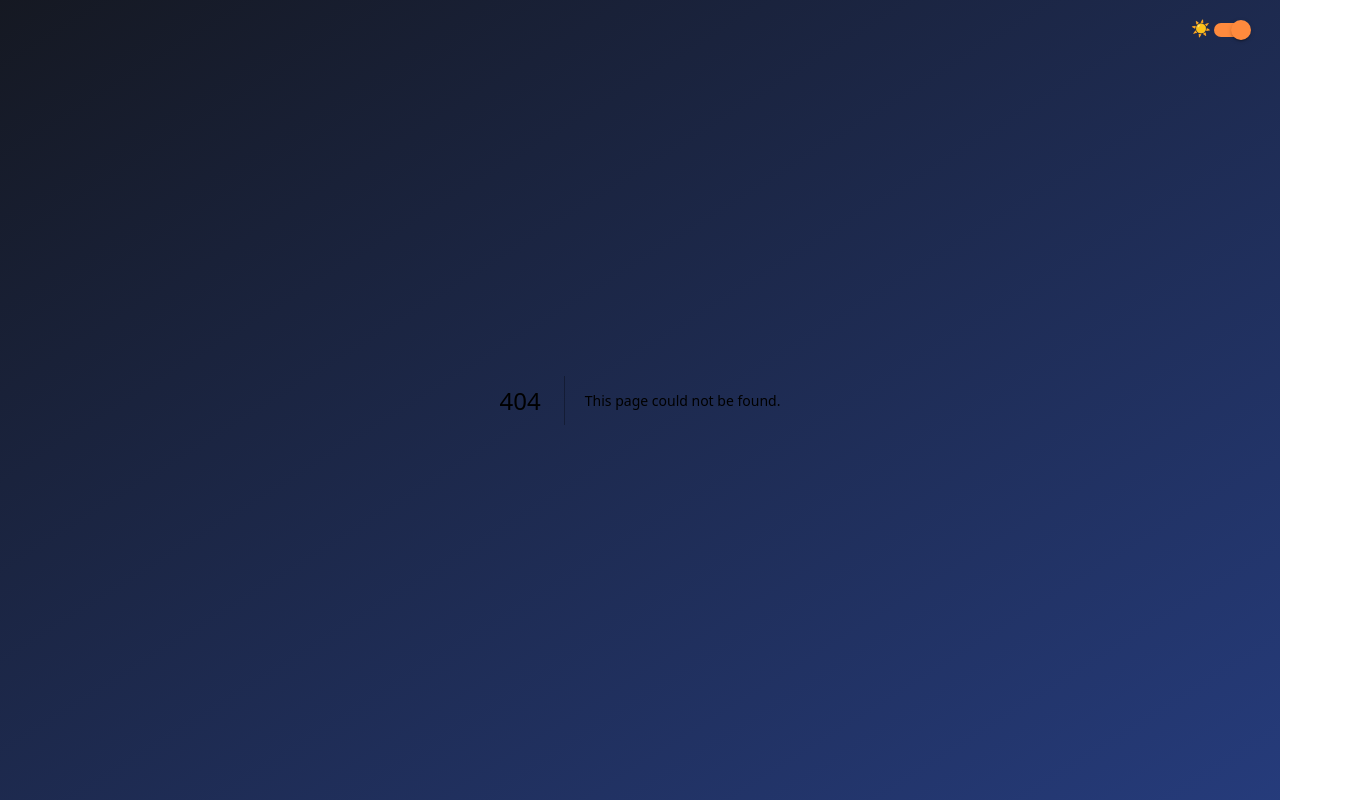
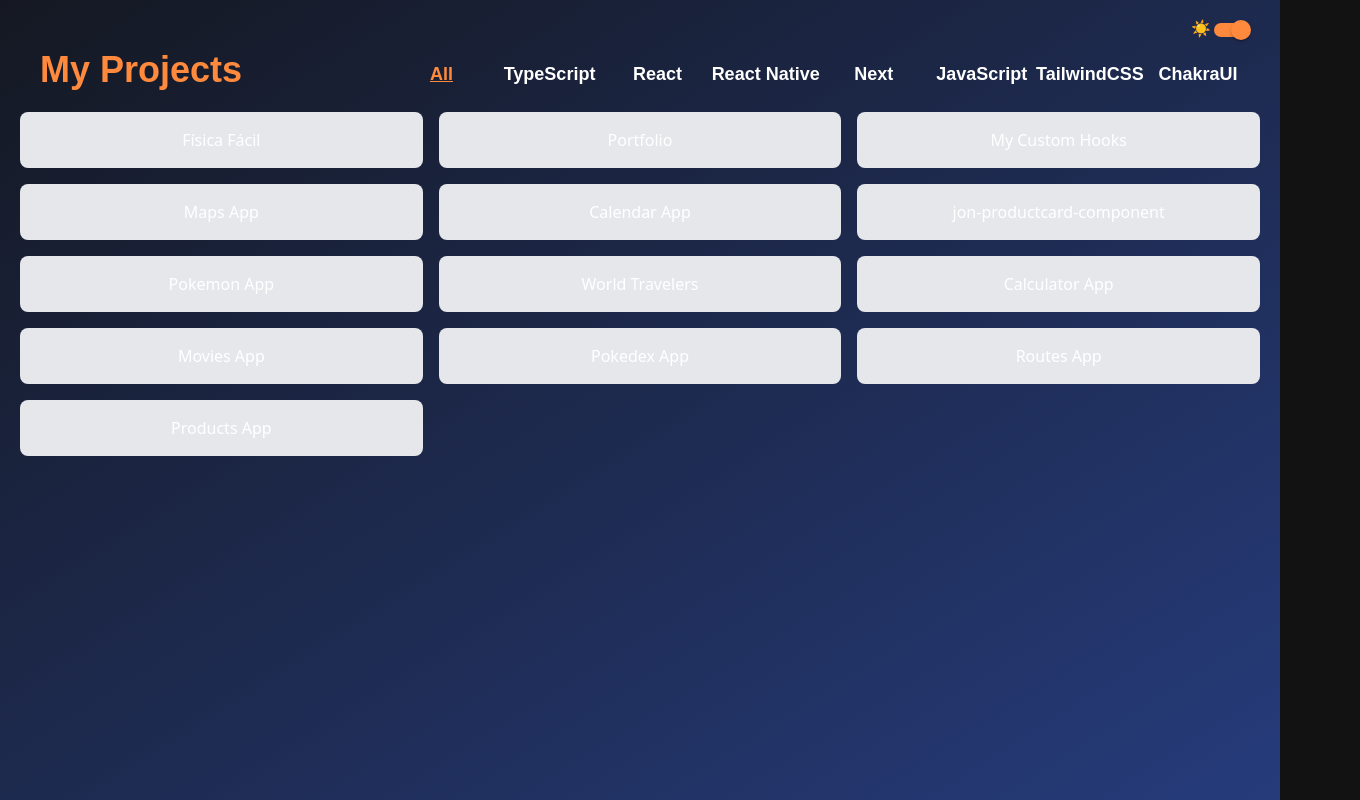
Before and after one commit to JonathanJB88/jonidev-portfolio, a Next.js app: page /projects in a window 1280 px wide. Before the commit this address had no page. Shown: the whole page, 1360 px wide, since content can reach past the window. Built offline with nearby package versions, Linux system fonts and the light colour scheme.

Commit message:
[add]: projects page

```diff
--- /dev/null
+++ b/src/components/ProjectCard.tsx
@@ -0,0 +1,25 @@
+import { IProject } from '@/interfaces';
+import Image from 'next/image';
+import { RefObject } from 'react';
+
+interface ProjectCardProps {
+  project: IProject;
+}
+
+export const ProjectCard = ({ project: { image_path, name } }: ProjectCardProps) => {
+  return (
+    <div>
+      {/* <Image
+        src={image_path}
+        alt={name}
+        className='rounded-sm cursor-pointer'
+        onClick={() => {}}
+        width={300}
+        height={150}
+        // objectFit={category.includes('React Native') ? 'contain' : 'cover'}
+        // layout='responsive'
+      /> */}
+      <p className='my-2 text-center'>{name}</p>
+    </div>
+  );
+};
--- /dev/null
+++ b/src/components/ProjectsNavBar.tsx
@@ -0,0 +1,31 @@
+import { ProjectsNavItem } from '@/components';
+
+import { Category } from '@/interfaces';
+
+type Categories = Category | 'All';
+
+interface ProjectsNavBarProps {
+  handleCategory: (category: Categories) => void;
+  active: string;
+}
+
+const categories: Categories[] = [
+  'All',
+  'TypeScript',
+  'React',
+  'React Native',
+  'Next',
+  'JavaScript',
+  'TailwindCSS',
+  'ChakraUI',
+];
+
+export const ProjectsNavBar = ({ active, handleCategory }: ProjectsNavBarProps) => {
+  return (
+    <div className='grid grid-cols-4 pt-2 list-none md:grid-cols-9'>
+      {categories.map((category) => (
+        <ProjectsNavItem key={category} value={category} active={active} handleCategory={handleCategory} />
+      ))}
+    </div>
+  );
+};
--- /dev/null
+++ b/src/components/ProjectsNavItem.tsx
@@ -0,0 +1,28 @@
+import { useContext } from 'react';
+
+import { PortfolioContext } from '@/context';
+
+import { Category } from '@/interfaces';
+
+interface ProjectsNavItemProps {
+  value: Category | 'All';
+  handleCategory: (category: Category | 'All') => void;
+  active: string;
+}
+
+export const ProjectsNavItem = ({ value, active, handleCategory }: ProjectsNavItemProps) => {
+  //
+  const { theme } = useContext(PortfolioContext);
+  const isDark = theme === 'dark';
+
+  const textHoverColor = isDark ? 'text-accent' : 'text-primary';
+
+  let navItemClassName = `text-xs cursor-pointer hover:${textHoverColor} md:text-lg text-center py-1 font-bold font-header`;
+  if (active === value) navItemClassName += ` ${textHoverColor} underline`;
+
+  return (
+    <li className={navItemClassName} onClick={() => handleCategory(value)}>
+      {value}
+    </li>
+  );
+};
--- /dev/null
+++ b/src/components/ProjectsSet.tsx
@@ -0,0 +1,42 @@
+import { useContext } from 'react';
+
+import { PortfolioContext } from '@/context';
+import { ProjectCard, ProjectsNavBar } from '@/components';
+
+import { Category, IProject } from '@/interfaces';
+
+interface ProjectsSetProps {
+  projects: IProject[];
+  handleCategory: (category: Category | 'All') => void;
+  active: string;
+}
+
+export const ProjectsSet = ({ projects, active, handleCategory }: ProjectsSetProps) => {
+  //
+  const { theme } = useContext(PortfolioContext);
+  const darkTheme = theme === 'dark';
+  const textBg = darkTheme ? 'text-accent' : 'text-primary';
+
+  return (
+    <section>
+      <div className='flex flex-col items-center pt-10 md:flex-row md:justify-between lg:pt-12'>
+        <h1 className={`text-xl font-extrabold text-center font-header md:text-4xl md:pl-10 ${textBg}`}>My Projects</h1>
+        <div className='-ml-4 md:-mr-20'>
+          <ProjectsNavBar handleCategory={handleCategory} active={active} />
+        </div>
+      </div>
+      <div className='relative px-5 py-2 overflow-y-auto'>
+        <div className='relative grid grid-cols-12 gap-4 my-3'>
+          {projects.map((project) => (
+            <div
+              className='col-span-12 p-2 bg-gray-200 rounded-lg sm:col-span-6 lg:col-span-4 dark:bg-dark-200'
+              key={project.name}
+            >
+              <ProjectCard project={project} />
+            </div>
+          ))}
+        </div>
+      </div>
+    </section>
+  );
+};
--- a/src/components/index.tsx
+++ b/src/components/index.tsx
@@ -11,3 +11,7 @@ export * from './DownloadCV';
 export * from './TechSkills';
 export * from './SoftSkills';
 export * from './SkillCard';
+export * from './ProjectsNavBar';
+export * from './ProjectsNavItem';
+export * from './ProjectCard';
+export * from './ProjectsSet';
--- a/src/data/data.ts
+++ b/src/data/data.ts
@@ -113,8 +113,8 @@ export const projects: IProject[] = [
     image_path: '/images/fisicafacil.gif',
     deployed_url: 'https://fisicafacil.vercel.app/',
     github_url: 'https://github.com/JonathanJB88/AIEasyPhysics',
-    category: ['TypeScript', 'React', 'Tailwind CSS'],
-    key_techs: ['React', 'Typescript', 'Tailwind CSS', 'Framer Motion', 'React-hot-toast'],
+    category: ['TypeScript', 'React', 'TailwindCSS'],
+    key_techs: ['React', 'Typescript', 'TailwindCSS', 'Framer Motion', 'React-hot-toast'],
   },
   {
     id: 2,
@@ -124,8 +124,8 @@ export const projects: IProject[] = [
     image_path: '/images/portfolio.gif',
     deployed_url: 'https://jonathanbrachoportfolio.vercel.app/',
     github_url: 'https://github.com/JonathanJB88/portfolio',
-    category: ['TypeScript', 'React', 'Next', 'Tailwind CSS'],
-    key_techs: ['React', 'Next', 'Tailwind CSS', 'Framer Motion', 'React Icons'],
+    category: ['TypeScript', 'React', 'Next', 'TailwindCSS'],
+    key_techs: ['React', 'Next', 'TailwindCSS', 'Framer Motion', 'React Icons'],
   },
   {
     id: 3,
@@ -144,8 +144,8 @@ export const projects: IProject[] = [
     image_path: '/images/maps-app.gif',
     deployed_url: 'https://jonathandev-mapsapp.netlify.app/',
     github_url: 'https://github.com/JonathanJB88/Maps-App',
-    category: ['TypeScript', 'React', 'CSS3'],
-    key_techs: ['React', 'TypeScript', 'Vite', 'Jest', 'Css', 'Mapbox', 'React Testing Library'],
+    category: ['TypeScript', 'React'],
+    key_techs: ['React', 'TypeScript', 'Vite', 'Jest', 'CSS3', 'Mapbox', 'React Testing Library'],
   },
   {
     id: 5,
@@ -154,8 +154,8 @@ export const projects: IProject[] = [
     image_path: '/images/calendar-app.gif',
     deployed_url: 'https://jonathandev-calendar-app.netlify.app/',
     github_url: 'https://github.com/JonathanJB88/CalendarApp_Frontend-React',
-    category: ['JavaScript', 'React', 'CSS3'],
-    key_techs: ['React', 'JavaScript', 'Vite', 'Jest', 'Css', 'React Testing Library'],
+    category: ['JavaScript', 'React'],
+    key_techs: ['React', 'JavaScript', 'Vite', 'Jest', 'CSS3', 'React Testing Library'],
   },
   {
     id: 6,
@@ -165,7 +165,7 @@ export const projects: IProject[] = [
     image_path: '/images/jon-productcard-component.gif',
     deployed_url: 'https://www.npmjs.com/package/jon-productcard-component',
     github_url: 'https://github.com/JonathanJB88/jon-productcard-component',
-    category: ['TypeScript', 'React', 'CSS3'],
+    category: ['TypeScript', 'React'],
     key_techs: ['React', 'TypeScript', 'CSS3'],
   },
   {
@@ -176,7 +176,7 @@ export const projects: IProject[] = [
     image_path: '/images/pokemon.gif',
     deployed_url: 'https://pokemon-app-by-jonathanbracho.vercel.app/',
     github_url: 'https://github.com/JonathanJB88/PI-Pokemon',
-    category: ['JavaScript', 'React', 'CSS3'],
+    category: ['JavaScript', 'React'],
     key_techs: ['React', 'Redux', 'CSS3', 'Node.js', 'Express', 'PostgreSQL'],
   },
   {
@@ -210,7 +210,7 @@ export const projects: IProject[] = [
     image_path: '/images/calculator.gif',
     deployed_url: 'https://drive.google.com/file/d/1pRb-u9kmI1Hn7l_912FhVt3tLHUleJJr/view',
     github_url: 'https://github.com/JonathanJB88/Calculator-ReactNative',
-    category: ['TypeScript', 'React Native', 'CSS3'],
+    category: ['TypeScript', 'React Native'],
     key_techs: ['React Native', 'TypeScript'],
   },
   {
@@ -220,7 +220,7 @@ export const projects: IProject[] = [
     image_path: '/images/movies.gif',
     deployed_url: 'https://drive.google.com/file/d/1s3o437uFC_lKef53EPjyLEwKSM96kxrO/view',
     github_url: 'https://github.com/JonathanJB88/MoviesApp-reactNative',
-    category: ['TypeScript', 'React Native', 'CSS3'],
+    category: ['TypeScript', 'React Native'],
     key_techs: ['React Native', 'TypeScript'],
   },
   {
@@ -231,7 +231,7 @@ export const projects: IProject[] = [
     image_path: '/images/pokedex.gif',
     deployed_url: 'https://drive.google.com/file/d/19U2myC_swNI4gOiS67__Ih96P3FCRRdW/view',
     github_url: 'https://github.com/JonathanJB88/PokedexApp',
-    category: ['TypeScript', 'React Native', 'CSS3'],
+    category: ['TypeScript', 'React Native'],
     key_techs: ['React Native', 'TypeScript'],
   },
   {
@@ -241,7 +241,7 @@ export const projects: IProject[] = [
     image_path: '/images/routes.gif',
     deployed_url: 'https://drive.google.com/file/d/1phkcH9OlQdZ6bfwIZq2_MkPwMVj-08TI/view',
     github_url: 'https://github.com/JonathanJB88/MapsApp-ReactNative',
-    category: ['TypeScript', 'React Native', 'CSS3'],
+    category: ['TypeScript', 'React Native'],
     key_techs: ['React Native', 'TypeScript'],
   },
   {
@@ -252,7 +252,7 @@ export const projects: IProject[] = [
     image_path: '/images/products.gif',
     deployed_url: 'https://drive.google.com/file/d/1YUeCUpUja6gz1W6sbVjlfxH3_18_HDtf/view',
     github_url: 'https://github.com/JonathanJB88/ProductsApp',
-    category: ['TypeScript', 'React Native', 'CSS3'],
+    category: ['TypeScript', 'React Native'],
     key_techs: ['React Native', 'TypeScript', 'MongoDB', 'Cloudinary'],
   },
 ];
--- a/src/interfaces/interfaces.ts
+++ b/src/interfaces/interfaces.ts
@@ -21,15 +21,7 @@ export interface IProject {
   key_techs: string[];
 }
 
-export type Category =
-  | 'React'
-  | 'React Native'
-  | 'Next'
-  | 'CSS3'
-  | 'Tailwind CSS'
-  | 'ChakraUI'
-  | 'JavaScript'
-  | 'TypeScript';
+export type Category = 'React' | 'React Native' | 'Next' | 'TailwindCSS' | 'ChakraUI' | 'JavaScript' | 'TypeScript';
 
 export interface ISocial {
   id: number;
--- a/src/pages/index.tsx
+++ b/src/pages/index.tsx
@@ -37,7 +37,7 @@ export const getStaticProps: GetStaticProps = async () => {
   } catch (error) {
     console.error('Error fetching data from API: ', error);
     return {
-      props: { about: null },
+      props: { about: '' },
     };
   }
 };
--- /dev/null
+++ b/src/pages/projects.tsx
@@ -0,0 +1,71 @@
+import { useState } from 'react';
+import { GetStaticProps } from 'next';
+import Head from 'next/head';
+
+import { Loading, ProjectsSet } from '@/components';
+
+import { Category, IProject } from '@/interfaces';
+
+interface ProjectsProps {
+  projects: IProject[];
+}
+
+const Projects = ({ projects: projectsData }: ProjectsProps) => {
+  //
+  const [active, setActive] = useState<Category | 'All'>('All');
+  const [projects, setProjects] = useState(projectsData);
+
+  const handleCategory = (category: Category | 'All') => {
+    if (category === 'All') {
+      setProjects(projectsData);
+      setActive(category);
+      return;
+    }
+    const filteredProjects = projectsData.filter((project) => project.category.includes(category));
+    setProjects(filteredProjects);
+    setActive(category);
+  };
+
+  return (
+    <>
+      <Head>
+        <title>Jonathan Bracho | Frontend Developer | Projects</title>
+        <meta name='description' content='Frontend Developer with a strong background in React + Typescript' />
+        <meta name='viewport' content='width=device-width, initial-scale=1' />
+        <meta
+          name='keywords'
+          content='Frontend Web Developer, TypeScript, React, Redux, Node.js, Express.js, Redux-toolkit, Cypress, Jest, Next.js, React Testing Library, Scrum'
+        />
+      </Head>
+      <main>
+        {!projectsData.length ? (
+          <Loading />
+        ) : (
+          <ProjectsSet projects={projects} handleCategory={handleCategory} active={active} />
+        )}
+      </main>
+    </>
+  );
+};
+
+export const getStaticProps: GetStaticProps = async () => {
+  try {
+    const res = await fetch(`${process.env.NEXT_PUBLIC_API_URL}/api/data`);
+    const { projects } = await res.json();
+
+    return {
+      props: {
+        projects,
+      },
+    };
+  } catch (error) {
+    console.error('Error fetching data from API: ', error);
+    return {
+      props: {
+        projects: [],
+      },
+    };
+  }
+};
+
+export default Projects;
--- a/src/pages/skills.tsx
+++ b/src/pages/skills.tsx
@@ -42,7 +42,7 @@ const Skills = ({ techSkills, softSkills }: SkillsProps) => {
         </Slide>
         <SkillsSet techSkills={techSkills} softSkills={softSkills} />
         <div className='absolute bottom-0 right-0 mb-8 mr-24 md:mr-8 lg:md-12 animate-slide-in'>
-          <Link href='/skills'>
+          <Link href='/projects'>
             <Btn label='Explore my Projects' />
           </Link>
         </div>
@@ -66,8 +66,8 @@ export const getStaticProps: GetStaticProps = async () => {
     console.error('Error fetching data from API: ', error);
     return {
       props: {
-        techSkills: null,
-        softSkills: null,
+        techSkills: [],
+        softSkills: [],
       },
     };
   }
```
